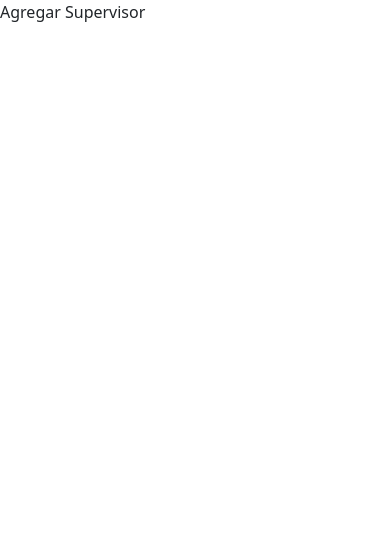
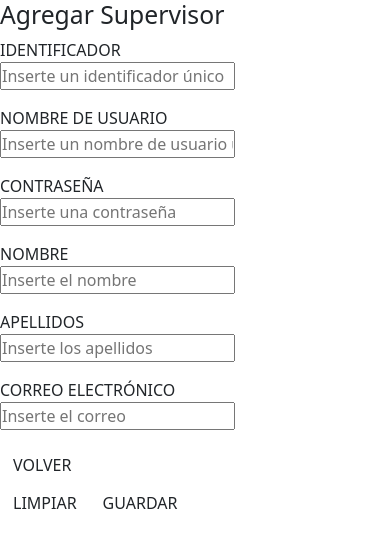
Before and after one commit to D240021/Reporteria-ICE, an Angular app in the folder frontend/reporteria-ice/: page /agregar-supervisor in a window 390 px wide. Shown: the top 548 px of the page. Built offline with nearby package versions, Linux system fonts and the light colour scheme.

Commit message:
Se agrega la estructura de las paginas de Agregar y Editar supervisor

```diff
--- a/frontend/reporteria-ice/src/app/Vista/paginas/agregarSupervisor/agregar-supervisor/agregar-supervisor.component.html
+++ b/frontend/reporteria-ice/src/app/Vista/paginas/agregarSupervisor/agregar-supervisor/agregar-supervisor.component.html
@@ -1 +1,77 @@
-<p>Agregar Supervisor</p>
+<div>
+
+    <div class="contenedor-principal">
+
+        <div></div>
+
+        <div class="contenedor-form">
+
+            <form>
+                <h2>Agregar Supervisor</h2>
+
+                <section class="row mb-3 align-items-center">
+                    <label class="col-md-4">IDENTIFICADOR</label>
+                    <div class="col-md-8">
+                        <input type="text" placeholder="Inserte un identificador único">
+                    </div>
+                </section>
+
+                <section class="row mb-3 align-items-center">
+                    <label class="col-md-4">NOMBRE DE USUARIO</label>
+                    <div class="col-md-8">
+                        <input type="text" placeholder="Inserte un nombre de usuario único">
+                    </div>
+                </section>
+
+                <section class="row mb-3 align-items-center">
+                    <label class="col-md-4">CONTRASEÑA</label>
+                    <div class="col-md-8">
+                        <input type="text" placeholder="Inserte una contraseña">
+                    </div>
+                </section>
+
+                <section class="row mb-3 align-items-center">
+                    <label class="col-md-4">NOMBRE</label>
+                    <div class="col-md-8">
+                        <input type="text" placeholder="Inserte el nombre">
+                    </div>
+                </section>
+
+                <section class="row mb-3 align-items-center">
+                    <label class="col-md-4">APELLIDOS</label>
+                    <div class="col-md-8">
+                        <input type="text" placeholder="Inserte los apellidos">
+                    </div>
+                </section>
+
+                <section class="row mb-3 align-items-center">
+                    <label class="col-md-4">CORREO ELECTRÓNICO</label>
+                    <div class="col-md-8">
+                        <input type="text" placeholder="Inserte el correo">
+                    </div>
+                </section>
+
+
+                <div class="contenedor-botones row mb-3 align-items-center">
+
+                    <div class="col-md-3 col-12">
+                        <button class="btn btn-volver" mat-stroked-button type="button"
+                            routerLink="/menu-administrador">VOLVER</button>
+                    </div>
+
+                    <div class="col-md-9 col-12">
+                        <button class="btn btn-limpiar" mat-stroked-button type="button">LIMPIAR</button>
+                        <button class="btn btn-agregar" mat-stroked-button type="submit">GUARDAR</button>
+                    </div>
+                </div>
+
+            </form>
+
+
+
+
+        </div>
+
+    </div>
+
+</div>
--- a/frontend/reporteria-ice/src/app/Vista/paginas/agregarSupervisor/agregar-supervisor/agregar-supervisor.component.ts
+++ b/frontend/reporteria-ice/src/app/Vista/paginas/agregarSupervisor/agregar-supervisor/agregar-supervisor.component.ts
@@ -1,9 +1,10 @@
 import { Component } from '@angular/core';
+import { RouterLink } from '@angular/router';
 
 @Component({
   selector: 'agregar-supervisor',
   standalone: true,
-  imports: [],
+  imports: [RouterLink],
   templateUrl: './agregar-supervisor.component.html',
   styleUrl: './agregar-supervisor.component.css'
 })
--- a/frontend/reporteria-ice/src/app/Vista/paginas/agregarTecnico/agregar-tecnico/agregar-tecnico.component.html
+++ b/frontend/reporteria-ice/src/app/Vista/paginas/agregarTecnico/agregar-tecnico/agregar-tecnico.component.html
@@ -7,7 +7,7 @@
         <div class="contenedor-form">
 
             <form>
-                <h2>Agregar Técnico</h2>
+                <h2>Agregar Supervisor</h2>
                 <section class="row mb-3 align-items-center">
                     <label class="col-md-4">NOMBRE DE USUARIO</label>
                     <div class="col-md-8">
--- a/frontend/reporteria-ice/src/app/Vista/paginas/editarSupervisor/editar-supervisor/editar-supervisor.component.html
+++ b/frontend/reporteria-ice/src/app/Vista/paginas/editarSupervisor/editar-supervisor/editar-supervisor.component.html
@@ -1 +1,46 @@
-<p>Editar Supervisor</p>
+<div>
+
+    <h1>Editar Supervisor</h1>
+
+    <buscador [datos]="datosQuemados" [accionInput]="'Identificador'" [accionPlaceholder]="'identificador'"
+        (valorBuscado)="procesarBusqueda($event)"></buscador>
+
+    @if (formularioVisible) {
+    <form>
+
+        <section>
+            <label>NOMBRE DE USUARIO</label>
+
+            <input type="text" placeholder="Inserte un nombre de usuario único">
+        </section>
+
+        <section>
+            <label>CONTRASEÑA</label>
+
+            <input type="text" placeholder="Inserte una contraseña">
+        </section>
+
+        <section>
+            <label>UNIDAD REGIONAL ASIGNADA</label>
+            <select >
+                <option value="TPM">Desamparados</option>
+                <option value="TLT">Orosi</option>
+            </select>
+        </section>
+
+        <div class="contenedor-botones">
+
+            <section>
+                <button mat-stroked-button type="button">LIMPIAR</button>
+                <button mat-stroked-button type="submit">ACTUALIZAR</button>
+            </section>
+        </div>
+
+
+    </form>
+
+    }
+
+    <button mat-stroked-button type="button" routerLink="/menu-administrador">VOLVER</button>
+
+</div>
--- a/frontend/reporteria-ice/src/app/Vista/paginas/editarSupervisor/editar-supervisor/editar-supervisor.component.ts
+++ b/frontend/reporteria-ice/src/app/Vista/paginas/editarSupervisor/editar-supervisor/editar-supervisor.component.ts
@@ -1,12 +1,53 @@
 import { Component } from '@angular/core';
+import { BuscadorComponent } from '../../../componentes/buscador/buscador/buscador.component';
+import { MatInputModule } from '@angular/material/input';
+import { Supervisor } from '../../../../Modelo/supervisor';
+import { RouterLink } from '@angular/router';
 
 @Component({
   selector: 'editar-supervisor',
   standalone: true,
-  imports: [],
+  imports: [BuscadorComponent, RouterLink],
   templateUrl: './editar-supervisor.component.html',
   styleUrl: './editar-supervisor.component.css'
 })
 export class EditarSupervisorComponent {
 
+
+  formularioVisible!: boolean;
+
+  datosQuemados = [
+    { identificador: 'SWFR945', nombre: 'Saúl'},
+    { identificador: 'ST49987', nombre: 'Daniel' },
+  ];
+
+  tecnicosQuemados: any[] = [
+    {
+      nombreUsuario : 'D242001',
+      contrasenia : '12245sff',
+      nombre : 'Daniel',
+      apellidos: 'Barrantes',
+      identificador: 'ST49987'
+
+    },
+    {
+      nombreUsuario : 'D242001',
+      contrasenia : '12245sff',
+      nombre : 'Saúl',
+      apellidos: 'Madrigal',
+      identificador: 'SWFR945'
+
+    }
+  ]
+
+
+  procesarBusqueda(identificadorBuscado: string): void {
+
+    const identificadorEncontrado = this.tecnicosQuemados.find((supervisor) =>
+      identificadorBuscado == supervisor.identificador);
+    identificadorEncontrado ? this.formularioVisible = true : undefined;
+    return;
+  }
+
+
 }
```
Also changed, not shown: frontend/reporteria-ice/src/app/Modelo/supervisor.ts (line endings or trailing spaces). Lines whose indentation alone changed are shown as unchanged.
